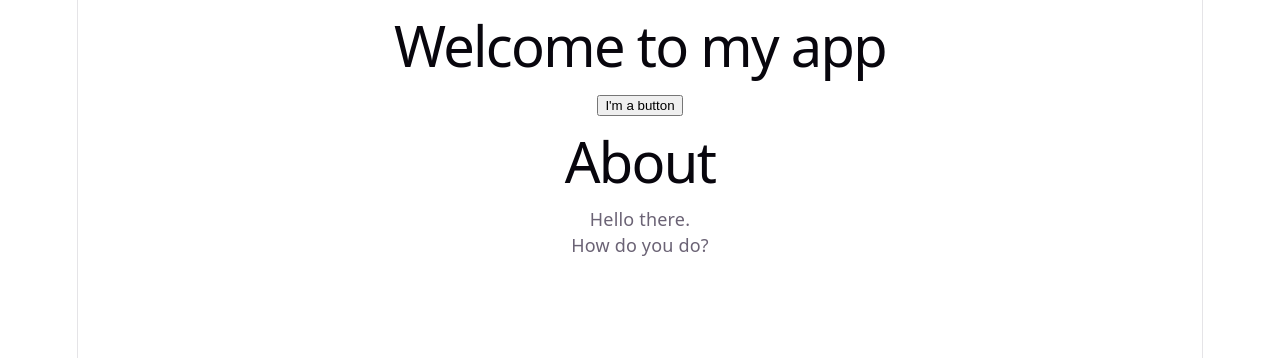
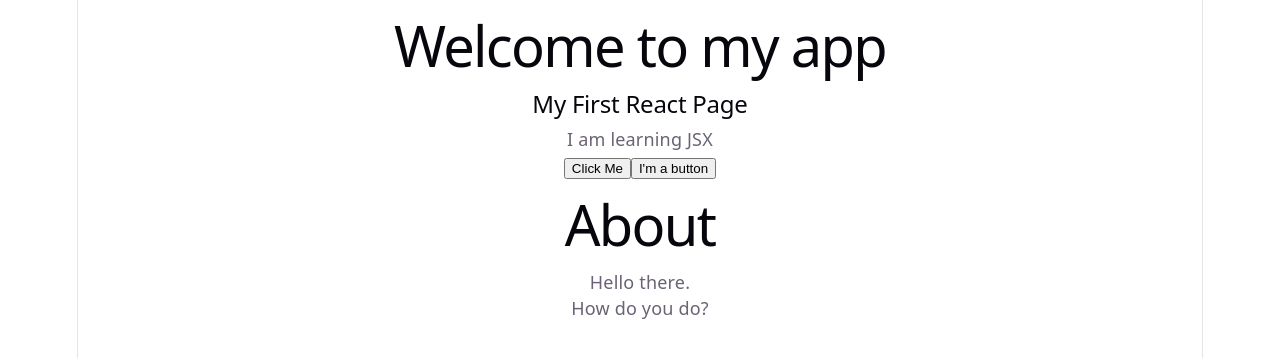
Before and after one commit to gaurav-gaur/react-learning, a React (Vite) app in the folder quick-start/: page / in a window 1280 px wide. Shown: the top 358 px of the page. Built offline with nearby package versions, Linux system fonts and the light colour scheme.

Commit message:
Practice React JSX components

```diff
--- a/quick-start/src/App.jsx
+++ b/quick-start/src/App.jsx
@@ -1,3 +1,7 @@
+function MyHeading() {
+  return <h1>Welcome to my app</h1>
+}
+
 function MyButton() {
   return (
     <button>
@@ -18,7 +22,10 @@ function AboutPage() {
 export default function MyApp() {
   return (
     <div>
-      <h1>Welcome to my app</h1>
+      <MyHeading />
+      <h2>My First React Page</h2>
+      <p>I am learning JSX</p>
+      <button>Click Me</button>
       <MyButton />
       <AboutPage />
     </div>
```
Also changed, not shown: 1 other file (tests, documents, lock files or other folders).
